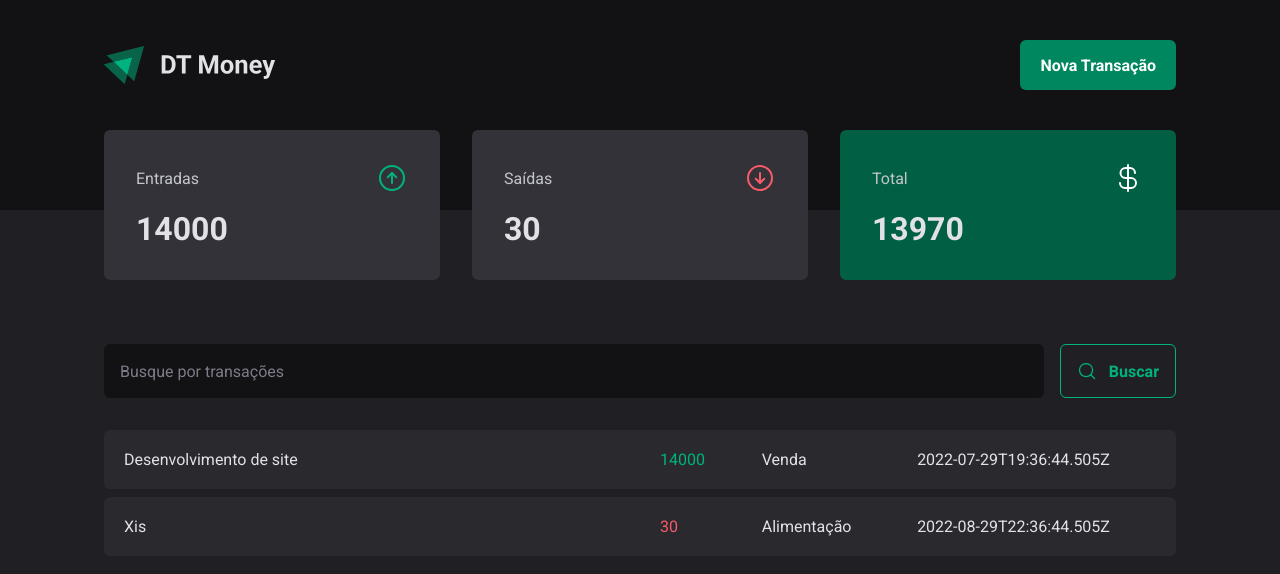
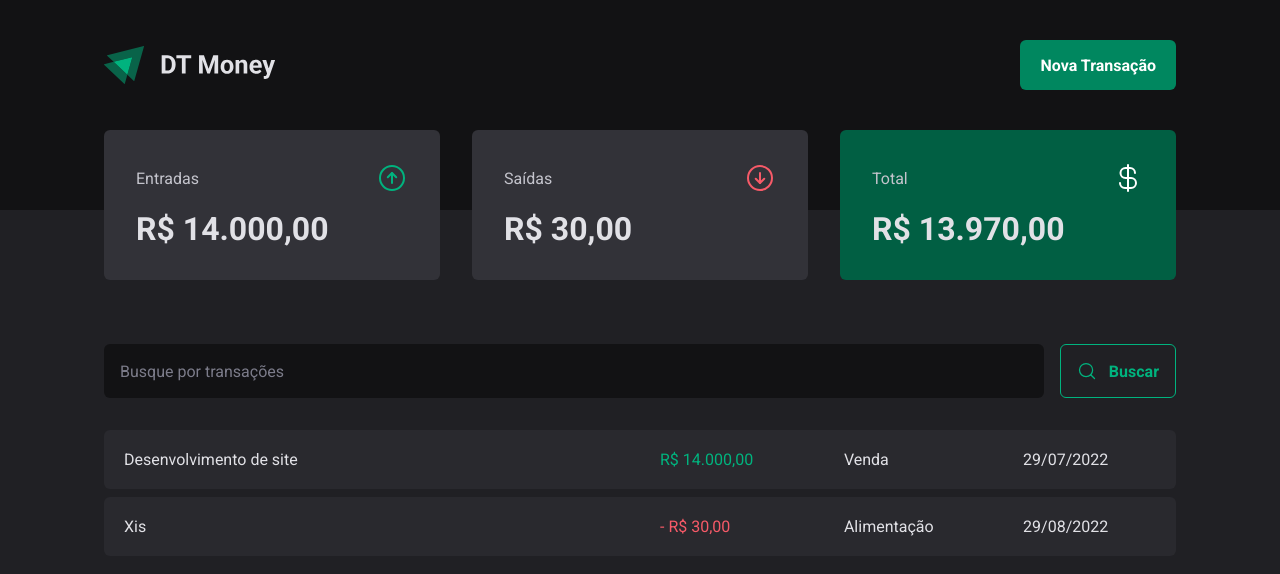
Before and after one commit to Ronald-Joaquim/DTmoney2.0, a React (Vite) app: page / in a window 1280 px wide. Shown: the top 574 px of the page. Built offline with nearby package versions, Linux system fonts and the light colour scheme; data requests are answered from the project's data file.

Commit message:
Formatando valores

```diff
--- a/src/components/Summary/index.tsx
+++ b/src/components/Summary/index.tsx
@@ -2,6 +2,7 @@
 import { SummaryContainer, SuymmaryCard } from "./styles";
 import { useContext } from "react";
 import { TransactionsContext } from "../../contexts/TransactionsContext";
+import { priceFormatter } from "../../utils/formatter";
 
 export function Summary() {
   const { transactions } = useContext(TransactionsContext);
@@ -32,7 +33,7 @@
           <ArrowCircleUp size={32} color="#00b37e" />
         </header>
 
-        <strong>{sumarry.income}</strong>
+        <strong>{priceFormatter.format(sumarry.income)}</strong>
       </SuymmaryCard>
       <SuymmaryCard>
         <header>
@@ -40,7 +41,7 @@
           <ArrowCircleDown size={32} color="#f75a68" />
         </header>
 
-        <strong>{sumarry.outcome}</strong>
+        <strong>{priceFormatter.format(sumarry.outcome)}</strong>
       </SuymmaryCard>
       <SuymmaryCard variant="green">
         <header>
@@ -48,7 +49,7 @@
           <CurrencyDollar size={32} color="#fff" />
         </header>
 
-        <strong>{sumarry.total}</strong>
+        <strong>{priceFormatter.format(sumarry.total)}</strong>
       </SuymmaryCard>
     </SummaryContainer>
   );
--- a/src/pages/Transactions/index.tsx
+++ b/src/pages/Transactions/index.tsx
@@ -8,6 +8,7 @@
   TransactionsTable,
 } from "./styles";
 import { TransactionsContext } from "../../contexts/TransactionsContext";
+import { dateFormatter, priceFormatter } from "../../utils/formatter";
 
 export function Transactions() {
   const { transactions } = useContext(TransactionsContext);
@@ -27,11 +28,14 @@
                   <td width={"50%"}>{transaction.description}</td>
                   <td>
                     <PriceHighlight variant={transaction.type}>
-                      {transaction.price}
+                      {transaction.type === "outcome" && "- "}
+                      {priceFormatter.format(transaction.price)}
                     </PriceHighlight>
                   </td>
                   <td>{transaction.category}</td>
-                  <td>{transaction.createdAt}</td>
+                  <td>
+                    {dateFormatter.format(new Date(transaction.createdAt))}
+                  </td>
                 </tr>
               );
             })}
--- /dev/null
+++ b/src/utils/formatter.ts
@@ -0,0 +1,6 @@
+export const dateFormatter = new Intl.DateTimeFormat("pt-BR");
+
+export const priceFormatter = new Intl.NumberFormat("pt-BR", {
+  style: "currency",
+  currency: "BRL",
+});
```
